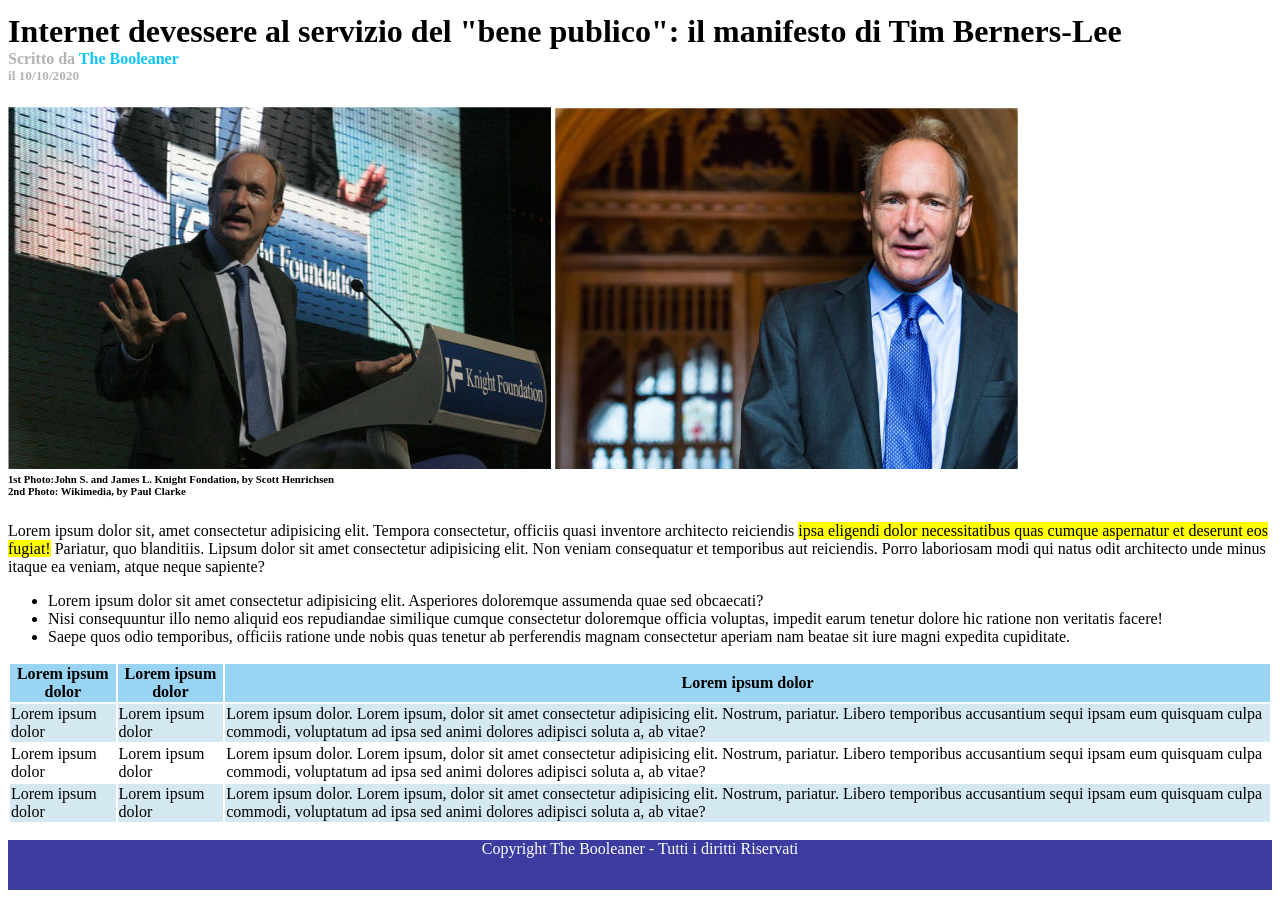
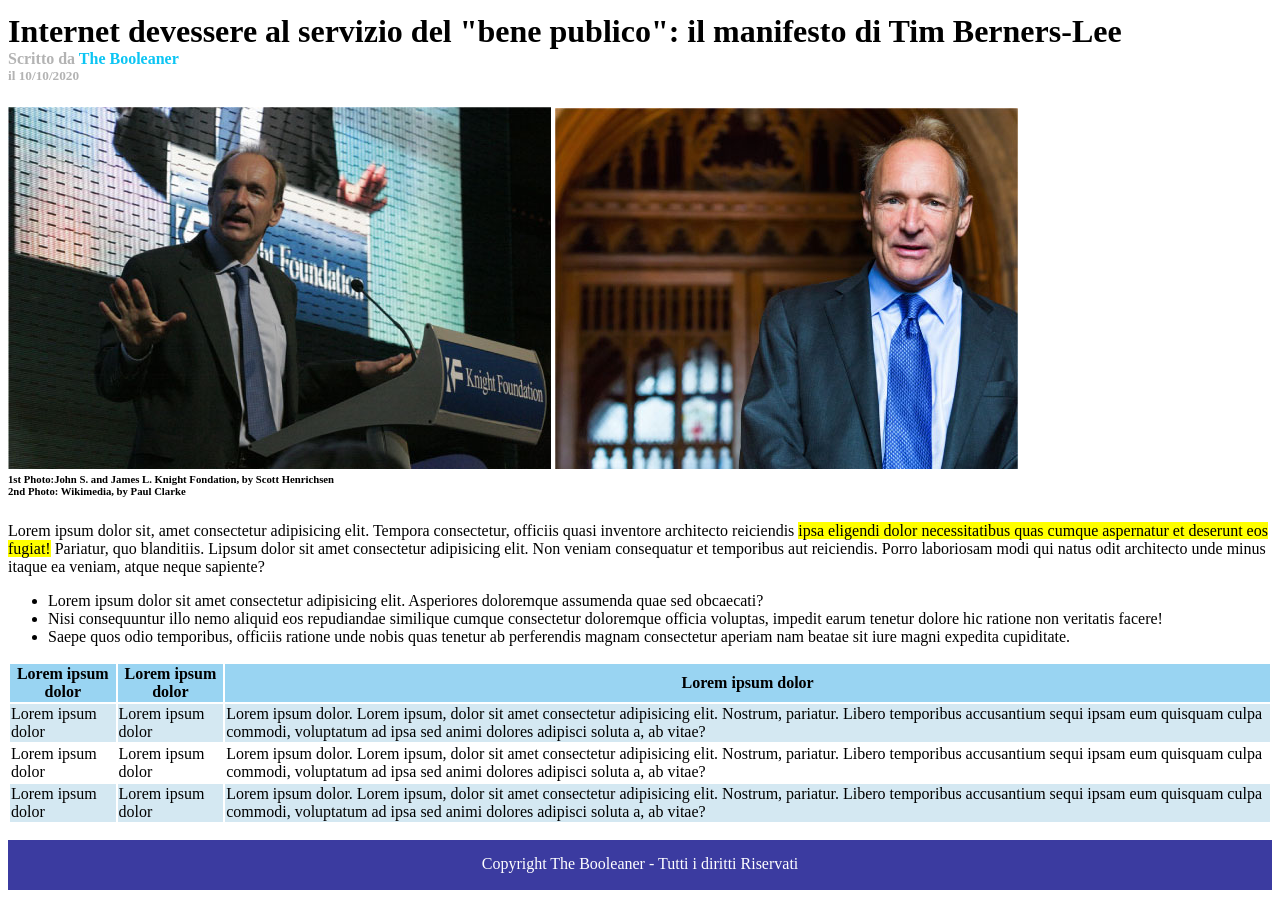
Before and after one commit to thrudr/html-css-booleaner, a plain HTML site: page index.html in a window 1280 px wide. Shown: the part 106-1004 px from the top of the page. Drawn offline with Linux system fonts and the light colour scheme.

Commit message:
.text-padding

```diff
--- a/index.html
+++ b/index.html
@@ -87,7 +87,7 @@
 
     <footer>
         <div class="div-2">
-            <p>
+            <p id="text-padding">
                 Copyright The Booleaner - Tutti i diritti Riservati
             </p>
         </div>
--- a/style.css
+++ b/style.css
@@ -44,3 +44,7 @@ th{
     color: white;
     text-align: center;
 }
+
+#text-padding {
+    padding-top: 15px;
+}
```
